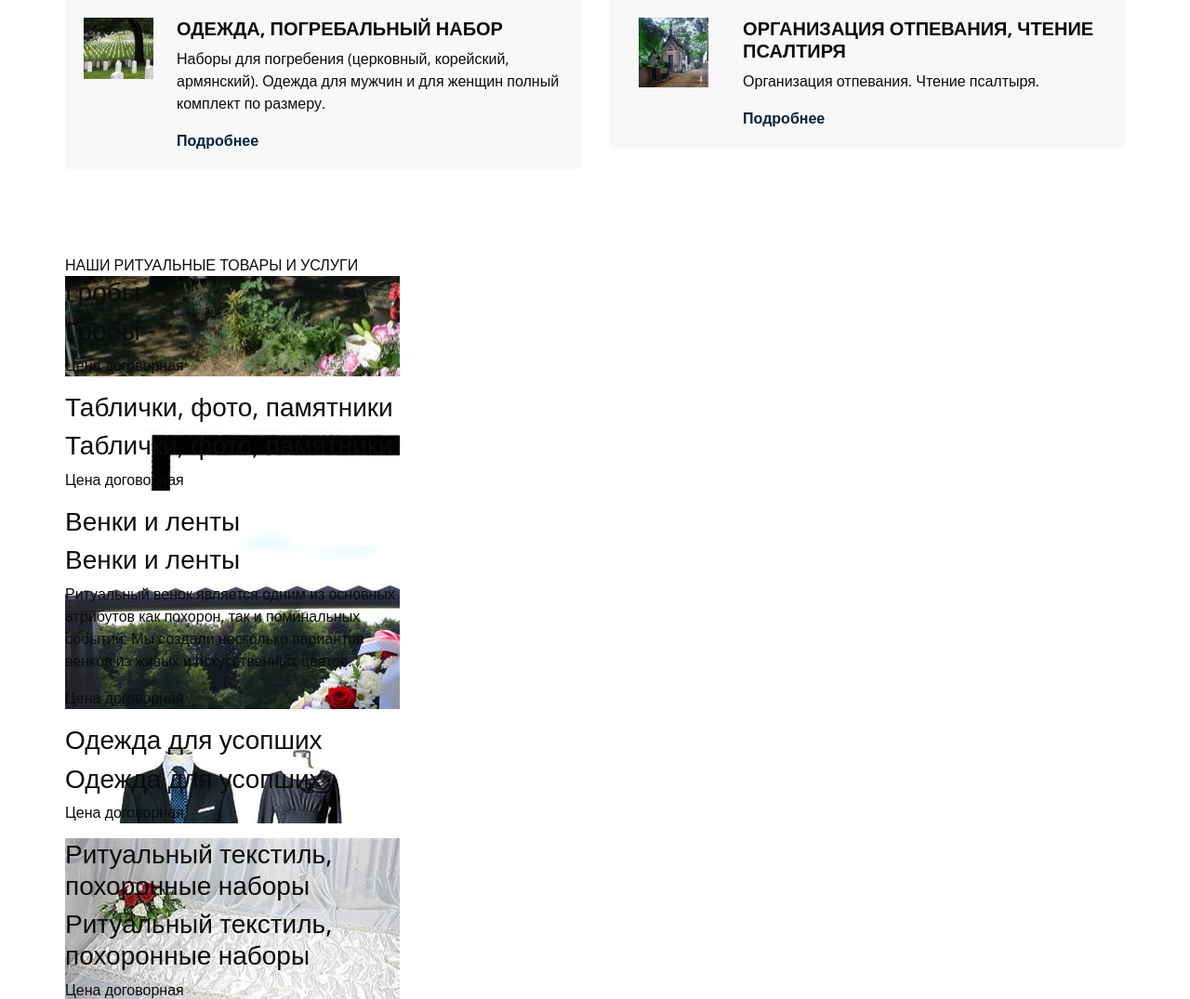
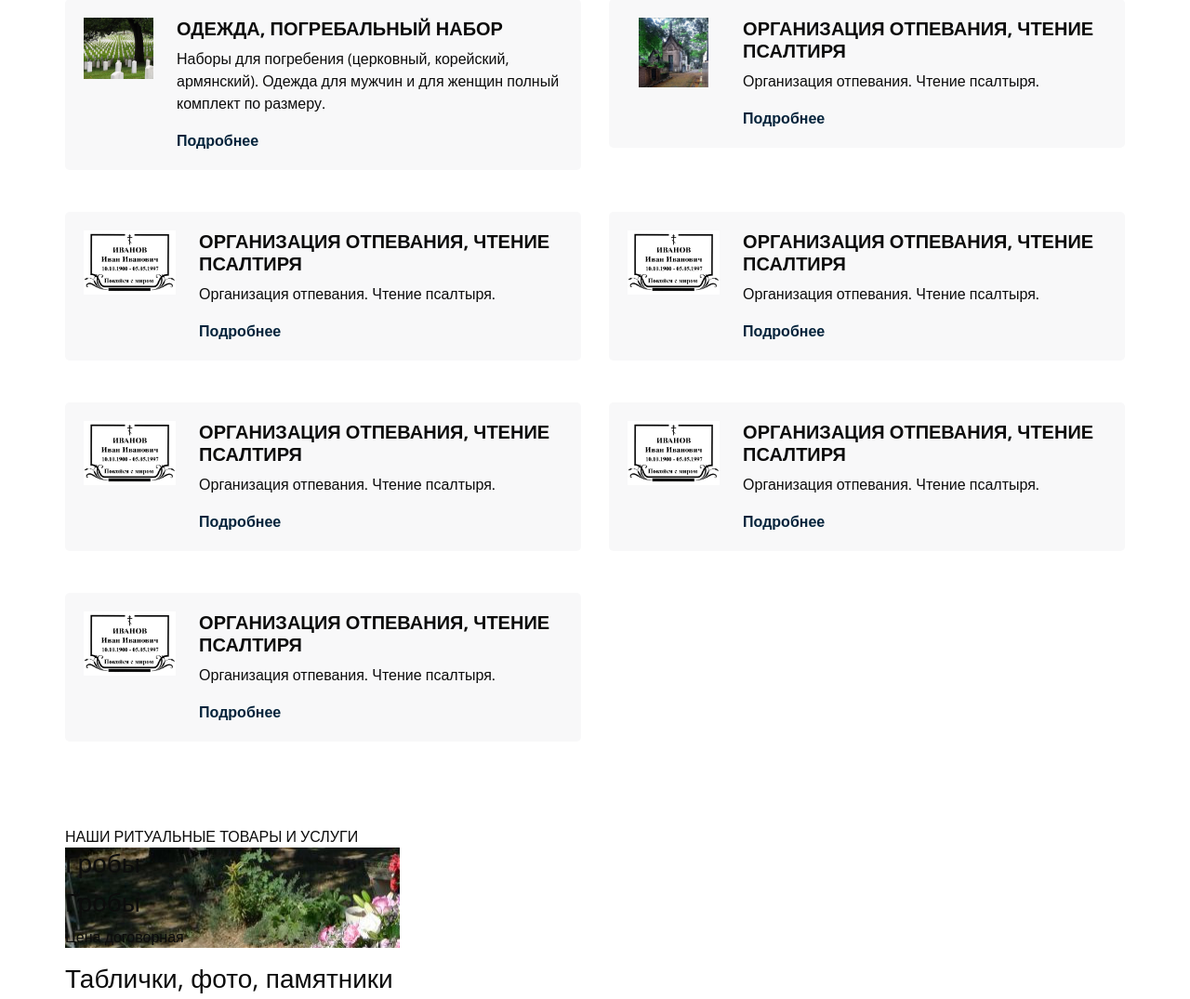
Before and after one commit to TalantDeveloper/funeral_service, a Django app: page / in a window 1280 px wide. Shown: the part 1261-2336 px from the top of the page at 93% size. Run offline with Django 4.2, Linux system fonts and the light colour scheme; some libraries are stand-ins or nearby versions.

Commit message:
28.09.2023
16:38

```diff
--- a/templates/main/welcome.html
+++ b/templates/main/welcome.html
@@ -311,6 +311,96 @@
                         <div class="box ">
                             <div class="img-box">
                                 <img src="{% static 'images/123.png' %}" alt="">
+                            </div>
+                            <div class="detail-box">
+                                <h5>
+                                    Организация отпевания, чтение псалтиря
+                                </h5>
+                                <p>
+                                    Организация отпевания. Чтение псалтыря.
+                                </p>
+                                <a href="{% url 'main:service' %}">
+                                    Подробнее
+                                </a>
+                            </div>
+                        </div>
+                    </div>
+                    <div class="col-md-6 ">
+                        <div class="box ">
+                            <div class="img-box">
+                                <img src="{% static 'images/7c8x2EtrKB5UdITGHBd0H0ejyFXalbQkprQWw66D.jpg' %}" alt="">
+                            </div>
+                            <div class="detail-box">
+                                <h5>
+                                    Организация отпевания, чтение псалтиря
+                                </h5>
+                                <p>
+                                    Организация отпевания. Чтение псалтыря.
+                                </p>
+                                <a href="{% url 'main:service' %}">
+                                    Подробнее
+                                </a>
+                            </div>
+                        </div>
+                    </div>
+                    <div class="col-md-6 ">
+                        <div class="box ">
+                            <div class="img-box">
+                                <img src="{% static 'images/7c8x2EtrKB5UdITGHBd0H0ejyFXalbQkprQWw66D.jpg' %}" alt="">
+                            </div>
+                            <div class="detail-box">
+                                <h5>
+                                    Организация отпевания, чтение псалтиря
+                                </h5>
+                                <p>
+                                    Организация отпевания. Чтение псалтыря.
+                                </p>
+                                <a href="{% url 'main:service' %}">
+                                    Подробнее
+                                </a>
+                            </div>
+                        </div>
+                    </div>
+                    <div class="col-md-6 ">
+                        <div class="box ">
+                            <div class="img-box">
+                                <img src="{% static 'images/7c8x2EtrKB5UdITGHBd0H0ejyFXalbQkprQWw66D.jpg' %}" alt="">
+                            </div>
+                            <div class="detail-box">
+                                <h5>
+                                    Организация отпевания, чтение псалтиря
+                                </h5>
+                                <p>
+                                    Организация отпевания. Чтение псалтыря.
+                                </p>
+                                <a href="{% url 'main:service' %}">
+                                    Подробнее
+                                </a>
+                            </div>
+                        </div>
+                    </div>
+                    <div class="col-md-6 ">
+                        <div class="box ">
+                            <div class="img-box">
+                                <img src="{% static 'images/7c8x2EtrKB5UdITGHBd0H0ejyFXalbQkprQWw66D.jpg' %}" alt="">
+                            </div>
+                            <div class="detail-box">
+                                <h5>
+                                    Организация отпевания, чтение псалтиря
+                                </h5>
+                                <p>
+                                    Организация отпевания. Чтение псалтыря.
+                                </p>
+                                <a href="{% url 'main:service' %}">
+                                    Подробнее
+                                </a>
+                            </div>
+                        </div>
+                    </div>
+                    <div class="col-md-6 ">
+                        <div class="box ">
+                            <div class="img-box">
+                                <img src="{% static 'images/7c8x2EtrKB5UdITGHBd0H0ejyFXalbQkprQWw66D.jpg' %}" alt="">
                             </div>
                             <div class="detail-box">
                                 <h5>
```
